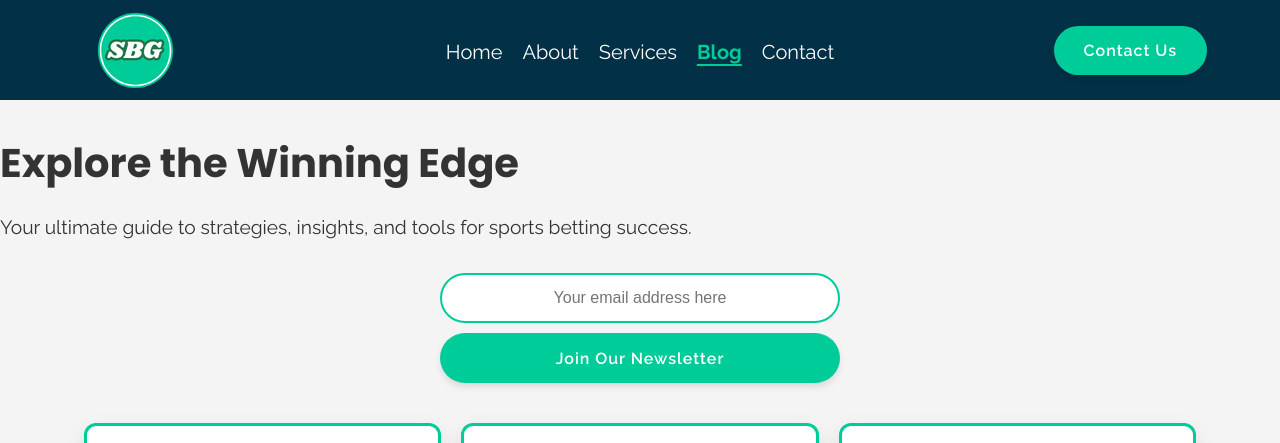
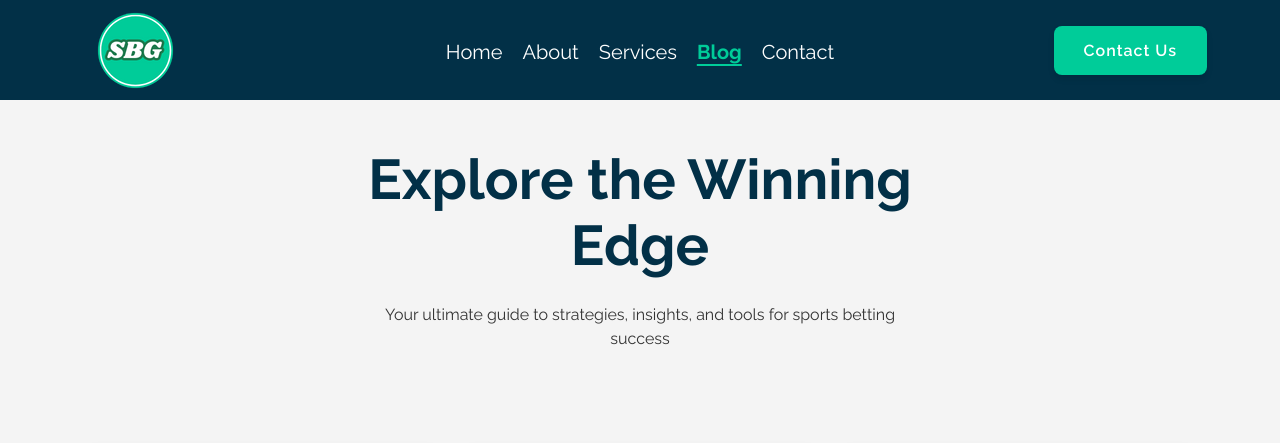
Before and after one commit to sportsbetgrowth/website, a Flask app: page /blog in a window 1280 px wide. Shown: the top 443 px of the page. Run offline with Flask 3, Linux system fonts and the light colour scheme.

Commit message:
Updates to Blog Page

```diff
--- a/sportsbetgrowth-site/static/css/styles.css
+++ b/sportsbetgrowth-site/static/css/styles.css
@@ -91,7 +91,6 @@ body {
     background-color: #f4f4f4;
     color: #333;
 }
-
 
 .cta-button {
     display: inline-block;
@@ -104,7 +103,7 @@ body {
     letter-spacing: 1px;
     text-decoration: none;
     border: none;
-    border-radius: 50px;
+    border-radius: 8px;
     box-shadow: 0 4px 6px rgba(0, 0, 0, 0.1);
     transition: all 0.3s ease;
     cursor: pointer;
@@ -126,7 +125,7 @@ body {
     letter-spacing: 1px;
     text-decoration: none;
     border: none;
-    border-radius: 50px;
+    border-radius: 8px;
     box-shadow: 0 4px 6px rgba(0, 0, 0, 0.1);
     transition: all 0.3s ease;
     cursor: pointer;
@@ -976,7 +975,7 @@ footer a:hover {
     overflow: hidden;
     box-shadow: 0 8px 20px rgba(0, 0, 0, 0.1);
     transition: transform 0.3s ease, box-shadow 0.3s ease;
-    border: 3px solid #00CC99;
+    border: 2px solid #00CC99;
     padding: 20px;
     height: 100%;
     box-sizing: border-box;
@@ -1650,10 +1649,11 @@ footer a:hover {
     height: 50px;
     font-size: 16px;
     border: 2px solid #00CC99;
-    border-radius: 25px;
+    border-radius: 8px;
     box-sizing: border-box;
     outline: none;
     transition: border-color 0.3s ease;
+    max-width: 365px
 }
 
 
@@ -1663,11 +1663,18 @@ footer a:hover {
 
 /* Button Styling */
 .stacked-form .cta-button {
-    background-color: #00CC99;
+    display: inline-block;
+    font-family: 'Poppins', sans-serif;
+    font-size: 1rem;
+    font-weight: 600;
     color: #FFFFFF;
-    border: none;
-    cursor: pointer;
-    transition: background-color 0.3s ease;
+    background: #00CC99;
+    padding: 10px 20px;
+    border-radius: 8px;
+    text-decoration: none;
+    transition: background 0.3s ease, transform 0.3s ease, box-shadow 0.3s ease;
+    box-shadow: 0 4px 10px rgba(0, 0, 0, 0.2);
+    max-width: 365px; /* Adjust based on your blog card width */
 }
 
 .stacked-form .cta-button:hover {
--- a/sportsbetgrowth-site/templates/blog.html
+++ b/sportsbetgrowth-site/templates/blog.html
@@ -17,19 +17,18 @@
   <!-- Blog Hero Section -->
   <main>
 
-    <section class="blog-hero-section">
-      <div class="blog-hero-content">
-          <h1>Explore the Winning Edge</h1>
-          <p>Your ultimate guide to strategies, insights, and tools for sports betting success.</p>
-          <form id="newsletter-form" action="/subscribe" method="POST" class="stacked-form">
+    <section id="main-highlight-a" class="image-section section-padding">
+      <div class="text-container">
+          <h2 class="section-heading">Explore the Winning Edge</h2>
+          <p>Your ultimate guide to strategies, insights, and tools for sports betting success</p>
+          <!-- Email Signup Form -->
+          <!-- <form id="newsletter-form" action="/subscribe" method="POST" class="stacked-form">
               <input type="text" name="honeypot" style="display: none;">
               <input type="email" id="emailInput" name="email" placeholder="Your email address here" required>
               <button type="submit" class="cta-button">Join Our Newsletter</button>
-          </form>
+          </form> -->
       </div>
-      <div class="blog-hero-decorative"></div>
   </section>
-
 
     <section class="blogs-section">
         <div class="container">
@@ -41,10 +40,11 @@
     </section>
   </main>
 
-  <section class="footer-cta-section">
-    <div class="footer-cta-content">
-        <h2>Stay Connected</h2>
-        <p>Join our newsletter for the latest updates, insights, and strategies in sports betting.</p>
+  <section id="main-highlight-a" class="image-section section-padding">
+    <div class="text-container">
+        <h2 class="section-heading">Stay connected</h2>
+        <p>Join our newsletter for the latest updates, insights, and strategies in sports betting</p>
+        <!-- Email Signup Form -->
         <form id="newsletter-form" action="/subscribe" method="POST" class="stacked-form">
             <input type="text" name="honeypot" style="display: none;">
             <input type="email" id="emailInput" name="email" placeholder="Your email address here" required>
```
Lines whose indentation alone changed are shown as unchanged.
